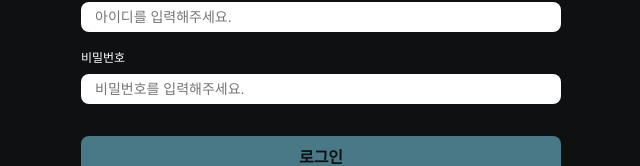
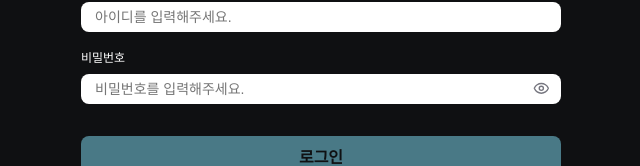
Before and after one commit to 38-lets-sopt-web/DagyeongHan, a React (Vite) app in the folder week4/homework/member-admin/: page / in a window 1280 px wide. Shown: the part 346-512 px from the top of the page, without its empty margins (319-959 px from the left). Built offline with nearby package versions, Linux system fonts and the light colour scheme.

Commit message:
feat: 비밀번호 입력 시 문자열 보이기 토글 기능 추가

```diff
--- /dev/null
+++ b/week4/homework/member-admin/src/assets/icons/index.ts
@@ -0,0 +1,2 @@
+export { default as EyeIcon } from "./ic-eye.svg?react";
+export { default as EyeOffIcon } from "./ic-eye-off.svg?react";
--- a/week4/homework/member-admin/src/components/Input.tsx
+++ b/week4/homework/member-admin/src/components/Input.tsx
@@ -1,15 +1,37 @@
 /** @jsxImportSource @emotion/react */
 import { css } from "@emotion/react";
+import { useState } from "react";
 import type { InputHTMLAttributes } from "react";
+import { EyeIcon, EyeOffIcon } from "@/assets/icons";
 
 interface InputProps extends InputHTMLAttributes<HTMLInputElement> {
   placeholder: string;
 }
 
 export default function Input({ type, placeholder, ...inputProps }: InputProps) {
+  const [isPasswordVisible, setIsPasswordVisible] = useState(false);
+  const isPasswordType = type === "password";
+  const inputType = isPasswordType && isPasswordVisible ? "text" : type;
+  const Icon = isPasswordVisible ? EyeOffIcon : EyeIcon;
+
   return (
     <div css={inputContainerStyle}>
-      <input css={inputStyle} type={type} placeholder={placeholder} {...inputProps} />
+      <input
+        css={inputStyle(isPasswordType)}
+        type={inputType}
+        placeholder={placeholder}
+        {...inputProps}
+      />
+      {isPasswordType && (
+        <button
+          css={toggleButtonStyle}
+          type="button"
+          aria-label={isPasswordVisible ? "비밀번호 숨기기" : "비밀번호 보기"}
+          onClick={() => setIsPasswordVisible((prev) => !prev)}
+        >
+          <Icon css={iconStyle} />
+        </button>
+      )}
     </div>
   );
 }
@@ -21,11 +43,31 @@ const inputContainerStyle = css`
   align-items: center;
 `;
 
-const inputStyle = css`
+const inputStyle = (hasRightIcon: boolean) => css`
   width: 100%;
-  padding: 0.5em 1em;
+  padding: 0.5em ${hasRightIcon ? "3em" : "1em"} 0.5em 1em;
   border: none;
   border-radius: 8px;
   font-weight: 500;
   font-size: 0.875em;
 `;
+
+const toggleButtonStyle = css`
+  position: absolute;
+  right: 0.75em;
+  display: flex;
+  align-items: center;
+  justify-content: center;
+  width: 1.5em;
+  height: 1.5em;
+  padding: 0;
+  border: none;
+  background: none;
+  color: #76767f;
+  cursor: pointer;
+`;
+
+const iconStyle = css`
+  width: 1.25em;
+  height: 1.25em;
+`;
```
Also changed, not shown: week4/homework/member-admin/src/pages/Login.tsx (+7 -6 lines), week4/homework/member-admin/src/assets/icons/ic-eye-off.svg (added), week4/homework/member-admin/src/assets/icons/ic-eye.svg (added).
